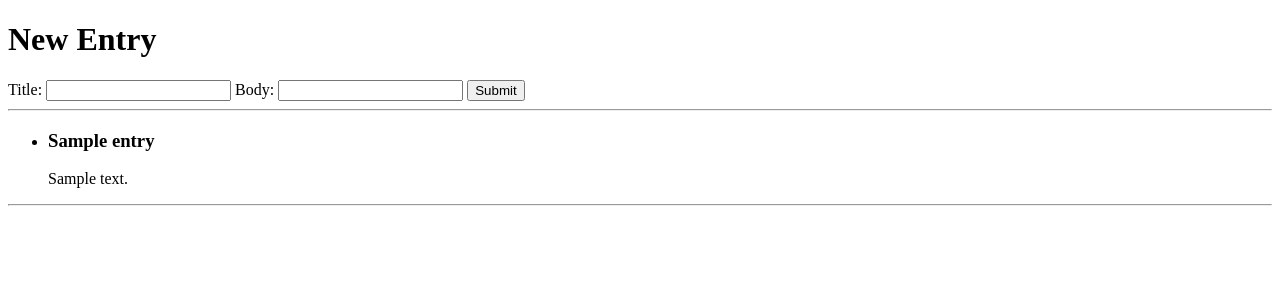
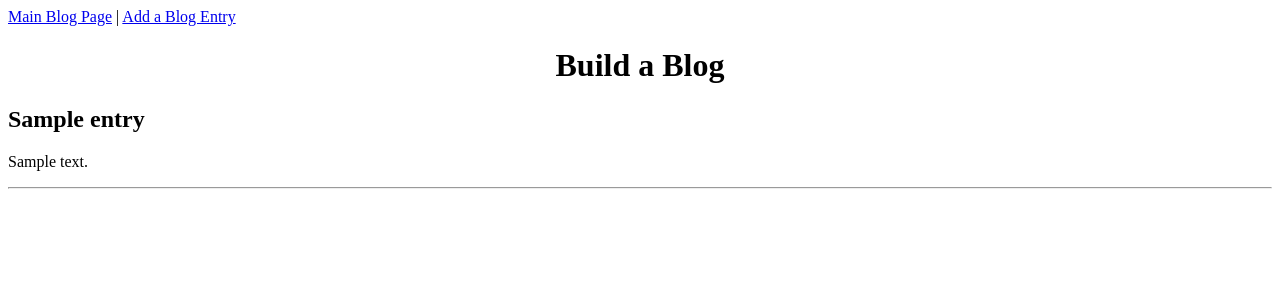
Before and after one commit to Julia-Carpenter/blogz, a Flask app: template templates/blog.html in a window 1280 px wide. Shown: the top 300 px of the page. Run offline with Flask 2, Linux system fonts and the light colour scheme; the template is opened without the code that fills it: most values are stand-ins (such as "Sample title", 1, 10 or a date in 2020); data that the repository does not hold is empty.

Commit message:
almost done with the basic part

```diff
--- a/main.py
+++ b/main.py
@@ -22,27 +22,32 @@ class Blog(db.Model):
 @app.route('/blog', methods=['POST', 'GET'])
 def index():
 
+    entries = Blog.query.all()
+    return render_template('blog.html',title="Blog",
+        entries=entries)
+
+
+@app.route('/newpost', methods=['POST', 'GET'])
+def create_new_entry():
+
     if request.method == 'POST':
         title = request.form['title']
         body = request.form['body']
         new_entry = Blog(title, body)
         db.session.add(new_entry)
         db.session.commit()
-
-    entries = Blog.query.all()
-    return render_template('blog.html',title="Blog",
-        entries=entries)
+        return redirect('/blog')
+    return render_template('newpost.html', title="New Post")
 
 
-@app.route('/new-post', methods=['POST'])
-def delete_task():
+#def create_new_entry():
 
-    entry_id = int(request.form['id'])
-    entry = Blog.query.get(entry_id)
-    db.session.add(entry)
-    db.session.commit()
+    #entry_id = int(request.form['id'])
+    #entry = Blog.query.get(entry_id)
+    #db.session.add(entry)
+    #db.session.commit()
 
-    return redirect('/')
+    #return redirect('/')
 
 
 if __name__ == '__main__':
--- a/templates/base.html
+++ b/templates/base.html
@@ -4,7 +4,10 @@
         <title>{{title}}</title>
     </head>
 <body>
-
+    <nav>
+        <a href = "/blog">Main Blog Page</a> |
+        <a href = "/newpost">Add a Blog Entry</a>
+    </nav>
     {% block content %}
     {% endblock %}
 
--- a/templates/blog.html
+++ b/templates/blog.html
@@ -1,34 +1,19 @@
 {% extends "base.html" %}
 
 {% block content %}
-    <h1>New Entry</h1>
-    <form method='post'>
-        <label>
-            Title:
-            <input type="text" name='title' />
-        </label>
-        <label>
-            Body:
-            <input type="text" name='body' />
-        </label>
-        <input type="submit" value='Submit' />
-    </form>
 
-    <hr />
-
+    <h1><center>Build a Blog</center></h1>
     {% if entries|length == 0 %}
     <p>No entries yet</p>
     {% else %}
 
-        <ul>
-            {% for entry in entries %}
-            <li><h3>{{entry.title}}</h3>
-            <p>{{entry.body}}</p></li>
-            {% endfor %}
-        </ul>
+        {% for entry in entries %}
+        <h2>{{entry.title}}</h2>
+        <p>{{entry.body}}</p>
+        <hr />
+        {% endfor %}
 
     {% endif %}
 
-    <hr />
 
 {% endblock %}
```
Also changed, not shown: templates/newpost.html (added, +22 -0 lines).
